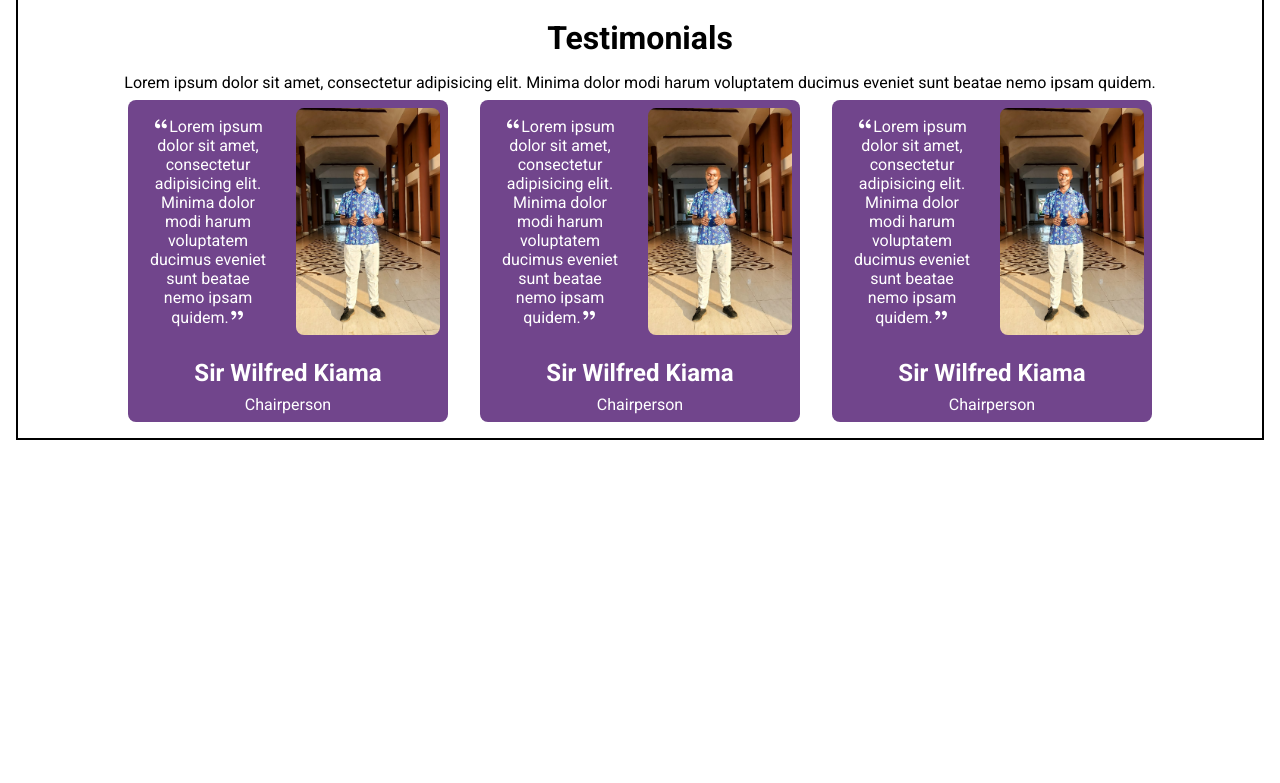
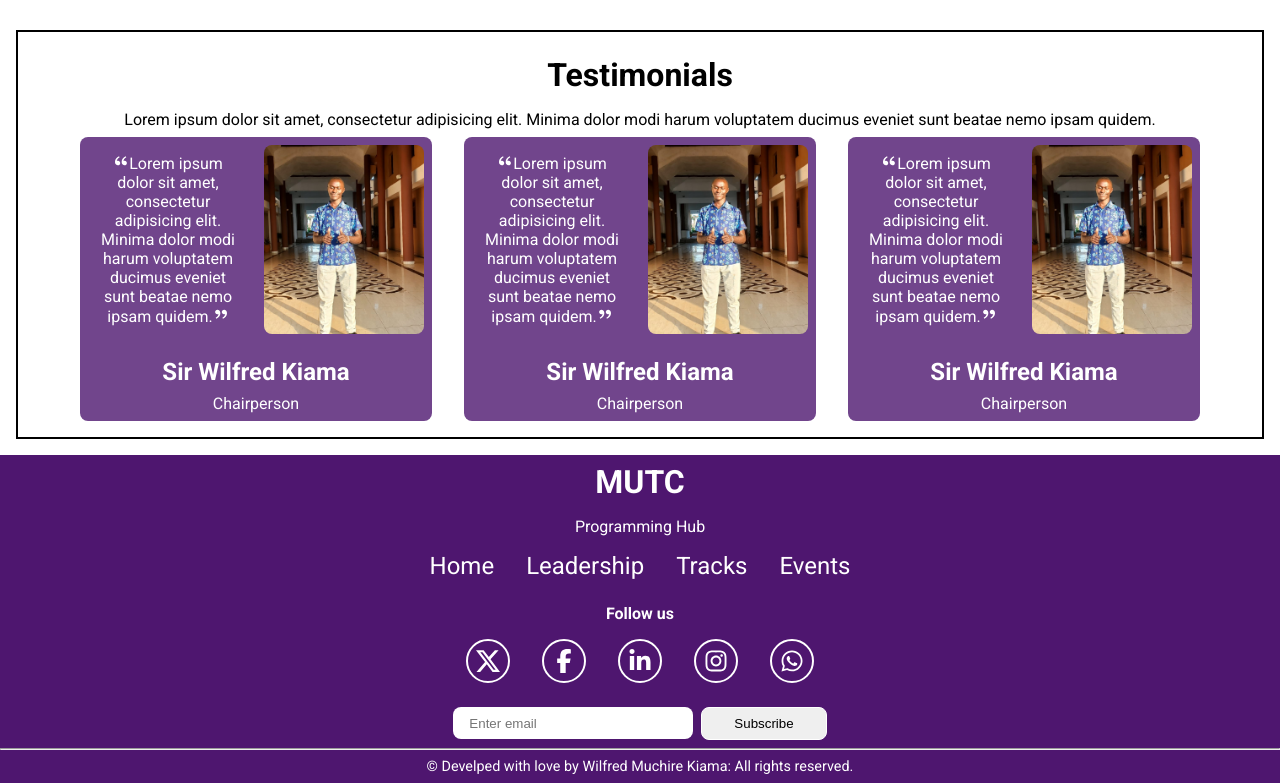
Before and after one commit to JulieWilly/muranga-university-programming-club_website, a React (Vite) app: page /leadership in a window 1280 px wide. Shown: the part 1357-2140 px from the top of the page. Before the commit the page ends 1813 px from the top, so only its background shows below. Built offline with nearby package versions, Linux system fonts and the light colour scheme.

Commit message:
Adding the footer component and its styling

```diff
--- a/src/App.jsx
+++ b/src/App.jsx
@@ -4,13 +4,14 @@ import Header from './components/Header/Header'
 import Heros from './components/Header/Heros'
 import Testimonials from './components/Header/Testimonials'
 import HeaderAbout from './components/Header/HeaderAbout'
-
+import Footer from './components/Header/Footer'
 const App = () => {
   return (<>
     <Header/>
     <Heros/>
     <HeaderAbout />
     <Testimonials />
+    <Footer/>
 
   </>)
 }
--- /dev/null
+++ b/src/components/Header/Footer.jsx
@@ -0,0 +1,42 @@
+import SocialIcons from "../SocialIcons";
+import './homeSection.css'
+import NavigationLinks from './NavigationLinks'
+
+
+const Form = () => {
+    return (
+        <section>
+            <form>
+                <div className='subsribe'>
+                    <input type="email" placeholder='Enter email' id='EmaiID' />
+                    <button>Subscribe</button>
+                </div>
+            </form>
+        </section>
+    )
+}
+
+
+const Footer = () => {
+    return (<sections>
+        <div className="footer_sect">
+            <h1>MUTC</h1>
+
+            <p>Programming Hub</p>
+            <div className="nav_links">
+                <NavigationLinks label="Home"/>
+                <NavigationLinks label="Leadership"/>
+                <NavigationLinks label="Tracks"/>
+                <NavigationLinks label="Events"/>
+            </div>
+            <h2>Follow us</h2>
+            <SocialIcons />
+            <Form/>
+        <hr />
+        <p className="footer_note">&copy; Develped with love by Wilfred Muchire Kiama: All rights reserved.</p>
+
+        </div>
+    </sections>)
+}
+
+export default Footer
--- a/src/components/Header/Header.jsx
+++ b/src/components/Header/Header.jsx
@@ -1,5 +1,6 @@
 import React from 'react';
 import './homeSection.css'
+import NavigationLinks from './NavigationLinks';
 
 import { FaCode } from "react-icons/fa"
 
@@ -13,17 +14,7 @@ const Logo = ({logo, label}) => {
         </div>
     )
 }
-const NavigationLinks = ({label}) => {
-    return (
-        <div className="nav-links">
-            <nav>
-                <ol>
-                    <li><a href="#">{label}</a></li>
-                </ol>
-            </nav>
-        </div>
-    )
-}
+
 
 const Header = () => {
     return <section >
--- /dev/null
+++ b/src/components/Header/NavigationLinks.jsx
@@ -0,0 +1,16 @@
+import './homeSection.css'
+import { FaCode } from "react-icons/fa"
+
+const NavigationLinks = ({label}) => {
+    return (
+        <div className="nav-links">
+            <nav>
+                <ol>
+                    <li><a href="#">{label}</a></li>
+                </ol>
+            </nav>
+        </div>
+    )
+}
+
+export default NavigationLinks
--- a/src/components/Header/homeSection.css
+++ b/src/components/Header/homeSection.css
@@ -243,7 +243,7 @@ button:hover{
     display: flex;
     flex-direction: row;
     justify-content: center;
-    width: 20rem;
+    width: 22rem;
     gap: 1rem;
 }
 
@@ -276,3 +276,82 @@ button:hover{
 .desingnations h2{
     color: var(--white-color);
 }
+
+/*##########  FOOTER SECTIONS ###############*/
+
+.footer_sect {
+    display: flex;
+    flex-direction: column;
+    align-items: center;
+    background-color: var(--hover-color);
+    color: var(--white-color);
+}
+
+.footer_sect h1,p{
+    padding:.5rem;
+}
+.nav_links {
+    display: flex;
+    flex-direction: row;
+    gap: 2rem;
+    padding: .5rem;
+}
+
+
+.subsribe  {
+padding: .5rem;
+}
+.subsribe input{
+    height: 2rem;
+    width: 15rem;
+    border-radius: .5rem;
+    border: none;
+    padding-inline-start: 1rem;
+    margin-right: .5rem;
+}
+
+.subsribe button{
+    padding: .49rem 2rem;
+    border: 1px solid var(--white-color);
+
+}
+
+.subsribe button:hover{
+    color: var(--white-color);
+    transition: all ease-in-out 1s;
+}
+
+.footer_sect h2 {
+    font-size: 1em;
+    padding: 1rem;
+}
+
+.social_icons{
+    display: flex;
+    flex-direction: row;
+    gap: 2rem;
+}
+
+.icons{
+    border: 2px solid var(--white-color);
+    display: grid;
+    place-content: center;
+    border-radius: 50%;
+    padding: .5rem;
+    font-size: 1.5rem;
+    margin-bottom: 1rem;
+}
+
+.icons:hover {
+    transform: scale(1.09);
+    transition: all ease 1s;
+}
+hr{
+    width: 100%;
+}
+
+.footer_note{
+    font-size: .9rem;
+    padding-bottom: .5rem;
+
+}
--- /dev/null
+++ b/src/components/SocialIcons.jsx
@@ -0,0 +1,28 @@
+import { BsTwitterX } from "react-icons/bs";
+import { FaFacebookF } from "react-icons/fa6";
+import { FaLinkedinIn } from "react-icons/fa";
+import { FaInstagram } from "react-icons/fa";
+import { FaWhatsapp } from "react-icons/fa6";
+const Icons = ({social_icon}) => {
+    return(
+        <>
+        <div className="icons">
+            {social_icon}
+        </div>
+        </>
+    )
+}
+const SocialIcons = () => {
+    return (<>
+        <div className="social_icons">
+            < Icons social_icon={<BsTwitterX />}/>
+            < Icons social_icon={<FaFacebookF />}/>
+            < Icons social_icon={<FaLinkedinIn />}/>
+            < Icons social_icon={<FaInstagram />}/>
+            < Icons social_icon={<FaWhatsapp />}/>
+        </div>
+
+    </>)
+}
+
+export default SocialIcons;
```
